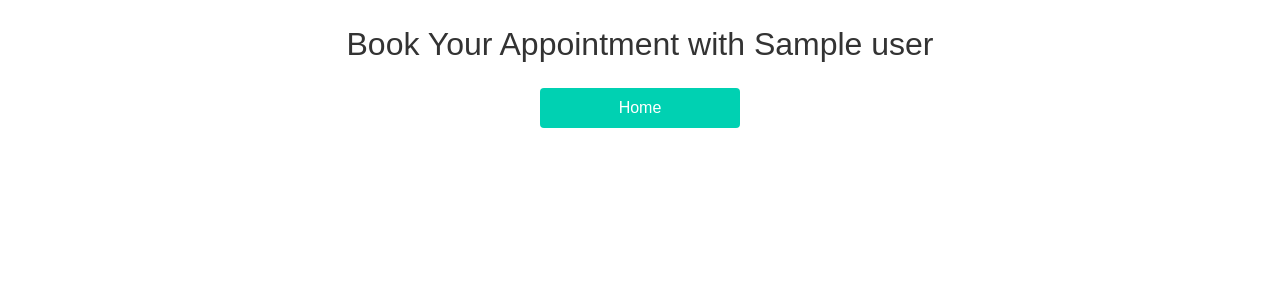
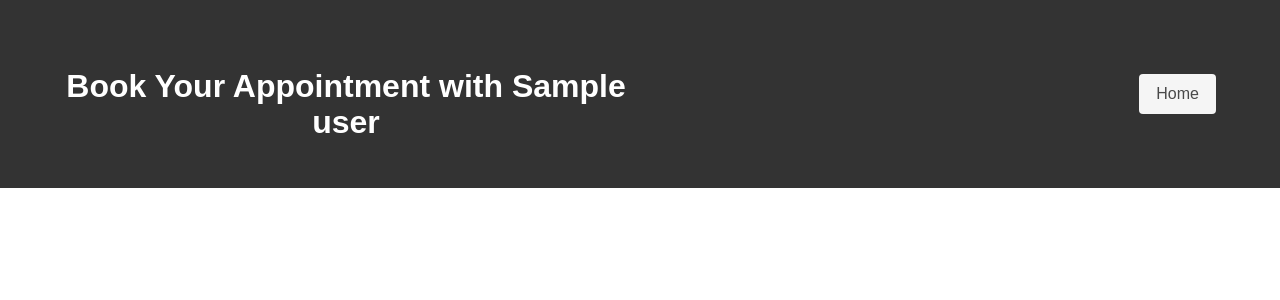
Before and after one commit to awisniew207/django-deploy, a Django app: template LineUp/Barber/templates/Barber/barber_book.html in a window 1280 px wide. Shown: the top 300 px of the page. Run offline with Django 4.2, Linux system fonts and the light colour scheme; the template is opened without the code that fills it: most values are stand-ins (such as "Sample title", 1, 10 or a date in 2020).

Commit message:
barber book html

```diff
--- a/LineUp/Barber/templates/Barber/barber_book.html
+++ b/LineUp/Barber/templates/Barber/barber_book.html
@@ -7,6 +7,11 @@
         body {
             background-color: #fff;
             font-family: 'Arial', sans-serif;
+        }
+
+        .hero.is-danger, .has-background-primary {
+            background-color: #333; /* Change the background color to #333 */
+            color: white; /* Set text color to white for contrast */
         }
 
         h1 {
@@ -26,6 +31,23 @@
             transition: all 0.3s ease;
         }
 
+        #timeslots {
+            display: flex;
+            flex-direction: column; /* Change flex-direction to column */
+            align-items: center; /* Center the time slots horizontally */
+            margin-top: 20px;
+        }
+
+        .time-slot {
+            cursor: pointer;
+            border-radius: 8px;
+            border: 1px solid #333;
+            text-align: center;
+            transition: all 0.3s ease;
+            width: 300px; /* Optional: Set a fixed width for each time slot */
+            margin-bottom: 10px; /* Optional: Add some spacing between time slots */
+        }
+
         .time-slot:hover {
             background-color: #f0f0f0;
         }
@@ -38,27 +60,31 @@
             pointer-events: none;
         }
 
-        #timeslots {
-            display: flex;
-            flex-wrap: wrap;
-            justify-content: center;
-            margin-top: 20px;
-        }
-
         .button {
-            display: block;
-            width: 200px;
-            margin: 20px auto;
-            text-align: center;
+            background-color: #333; /* Set button color */
+            border-color: #333;
+            color: white; /* Set text color for buttons */
         }
     </style>
 </head>
 <body>
-    <h1>Book Your Appointment with {{ barber.user.get_full_name }}</h1>
-
-    <div>
-        <a href="{% url 'index' %}" class="button is-primary">Home</a>
+    <section class="hero is-danger">
+        <div class="hero-body">
+            <div class="container">
+                <div class="columns is-vcentered">
+                    <div class="column">
+                        <h1 class="title">Book Your Appointment with {{ barber.user.get_full_name }}</h1>
                     </div>
+                    <div class="column has-text-right">
+                        {% if is_own_profile %}
+                        <a href="{% url 'barberEditProfileView' slug=barber.user.slug %}" class="button is-light">Edit Profile</a>
+                        {% endif %}
+                        <a href="{% url 'index' %}" class="button is-light">Home</a>
+                    </div>
+                </div>
+            </div>
+        </div>
+    </section>
 
     <div id="timeslots" data-timeslots='{{ timeslots_data|safe }}'></div>
 
@@ -75,18 +101,34 @@
     }
 
     if (timeslotsData && Array.isArray(timeslotsData)) {
-            timeslotsData.forEach(function(timeslot) {
+        timeslotsData.forEach(function (timeslot) {
             var slotDiv = document.createElement('div');
             slotDiv.className = 'time-slot';
             slotDiv.setAttribute('data-id', timeslot.id);
 
             var startTime = new Date(timeslot.start_time);
             var endTime = new Date(timeslot.end_time);
-                var dayString = startTime.toLocaleDateString('en-US', { weekday: 'long', year: 'numeric', month: 'long', day: 'numeric' });
-                slotDiv.innerText = dayString + ' ' + startTime.toLocaleTimeString() + ' - ' + endTime.toLocaleTimeString();
+            var dayString = startTime.toLocaleDateString('en-US', {
+                weekday: 'long',
+                year: 'numeric',
+                month: 'long',
+                day: 'numeric'
+            });
+
+            // Create separate elements for day and time
+            var dayElement = document.createElement('div');
+            dayElement.innerText = dayString;
+            var timeElement = document.createElement('div');
+            timeElement.innerText = startTime.toLocaleTimeString() + ' - ' + endTime.toLocaleTimeString();
+
+            // Append day and time elements to the slotDiv
+            slotDiv.appendChild(dayElement);
+            slotDiv.appendChild(timeElement);
 
             if (!timeslot.is_booked) {
-                    slotDiv.onclick = function() { bookTime(timeslot.id); };
+                slotDiv.onclick = function () {
+                    bookTime(timeslot.id);
+                };
             } else {
                 slotDiv.classList.add('taken');
             }
```
Lines whose indentation alone changed are shown as unchanged.
